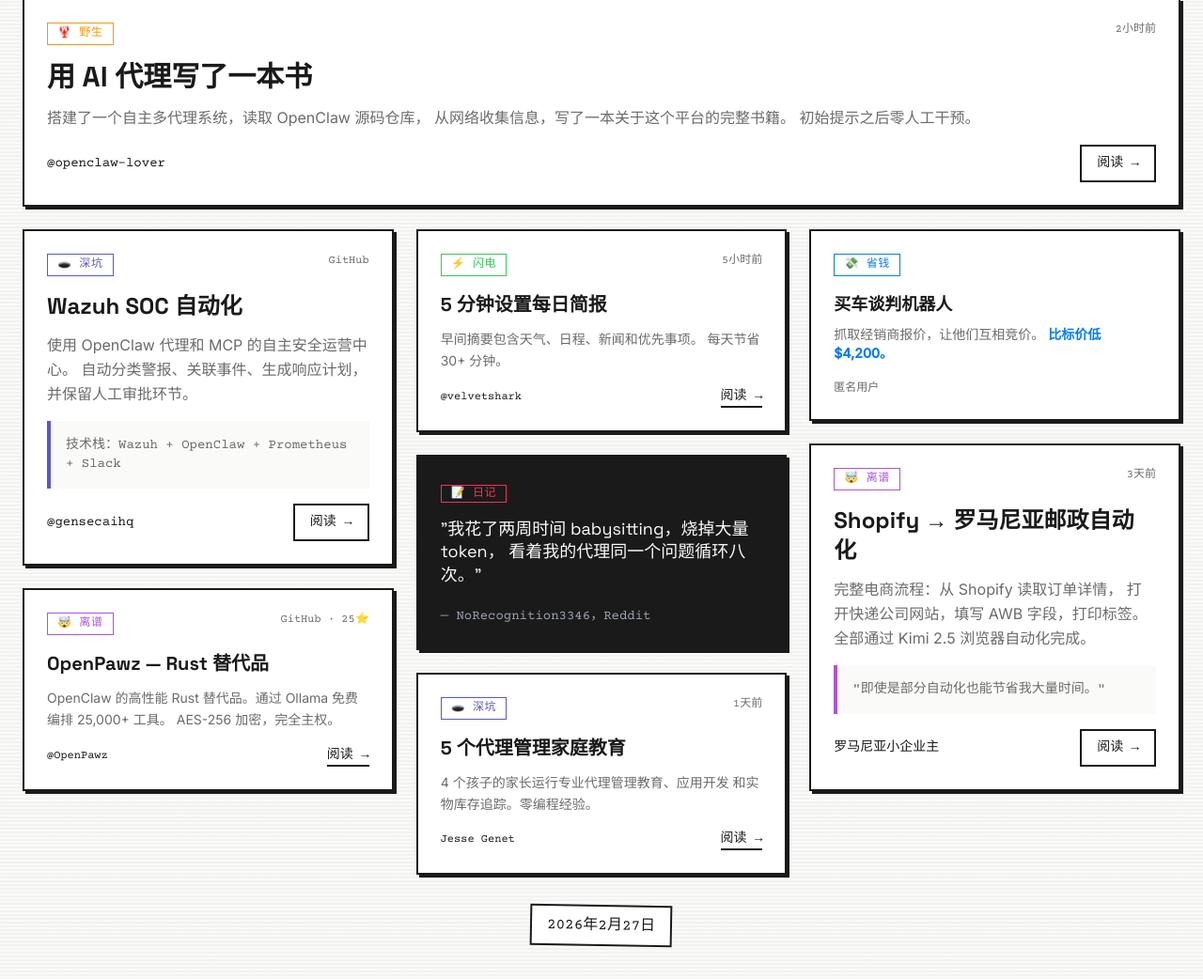
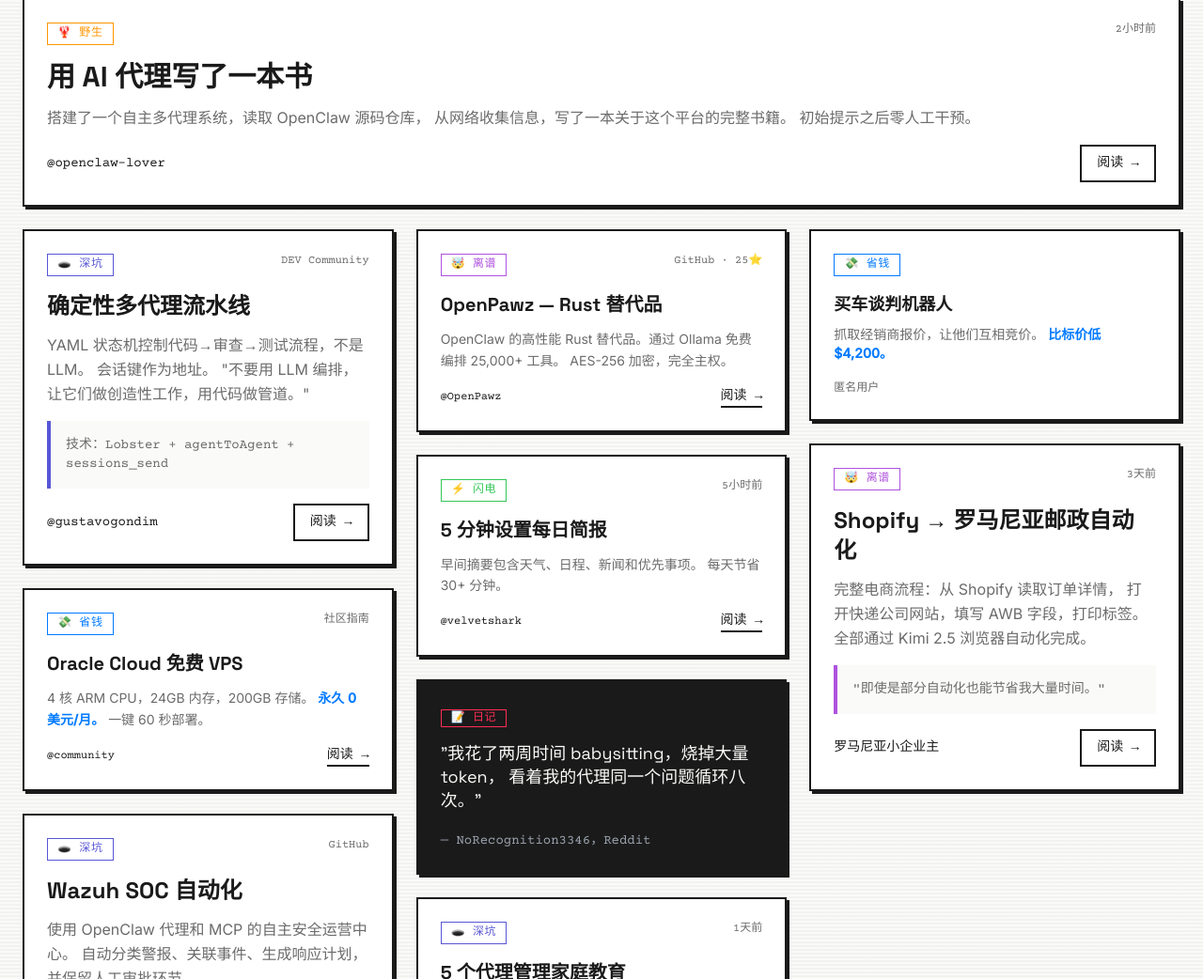
Before and after one commit to yuanhao/OpenClaw-Hunt, a plain HTML site: page zh/index.html in a window 1280 px wide. Shown: the part 254-1296 px from the top of the page at 94% size. Drawn offline with nearby package versions, Linux system fonts and the light colour scheme.

Commit message:
Update homepage: add deterministic pipeline and Oracle Cloud VPS cases

```diff
--- a/zh/index.html
+++ b/zh/index.html
@@ -172,6 +172,53 @@
                         <a href="/OpenClaw-Hunt/zh/case/book-writing-agents.html" class="font-mono text-sm border-2 border-ink px-4 py-2 hover:bg-ink hover:text-paper transition-colors">
                             阅读 →
                         </a>
+                    </div>
+                </article>
+
+                <!-- New: 确定性多代理流水线 -->
+                <article class="card card-large hand-drawn bg-white p-6" data-category="deep hot">
+                    <div class="flex justify-between items-start mb-4">
+                        <span class="category-pill text-deep">🕳️ 深坑</span>
+                        <span class="font-mono text-xs text-muted">DEV Community</span>
+                    </div>
+                    <h2 class="font-display text-2xl font-bold mb-3">
+                        确定性多代理流水线
+                    </h2>
+                    <p class="text-muted mb-4 leading-relaxed">
+                        YAML 状态机控制代码→审查→测试流程，不是 LLM。
+                        会话键作为地址。
+                        "不要用 LLM 编排，让它们做创造性工作，用代码做管道。"
+                    </p>
+                    <div class="bg-paper p-4 mb-4 border-l-4 border-deep">
+                        <p class="font-mono text-sm text-muted">
+                            技术：Lobster + agentToAgent + sessions_send
+                        </p>
+                    </div>
+                    <div class="flex justify-between items-center">
+                        <span class="font-mono text-sm">@gustavogondim</span>
+                        <a href="/OpenClaw-Hunt/zh/case/deterministic-pipeline.html" class="font-mono text-sm border-2 border-ink px-4 py-2 hover:bg-ink hover:text-paper transition-colors">
+                            阅读 →
+                        </a>
+                    </div>
+                </article>
+
+                <!-- New: Oracle Cloud 免费 VPS -->
+                <article class="card card-medium hand-drawn bg-white p-6" data-category="save hot">
+                    <div class="flex justify-between items-start mb-4">
+                        <span class="category-pill text-save">💸 省钱</span>
+                        <span class="font-mono text-xs text-muted">社区指南</span>
+                    </div>
+                    <h2 class="font-display text-xl font-bold mb-3">
+                        Oracle Cloud 免费 VPS
+                    </h2>
+                    <p class="text-muted text-sm mb-4 leading-relaxed">
+                        4 核 ARM CPU，24GB 内存，200GB 存储。
+                        <strong class="text-save">永久 0 美元/月。</strong>
+                        一键 60 秒部署。
+                    </p>
+                    <div class="flex justify-between items-center">
+                        <span class="font-mono text-xs">@community</span>
+                        <a href="/OpenClaw-Hunt/zh/case/oracle-cloud-vps.html" class="font-mono text-sm border-b-2 border-ink">阅读 →</a>
                     </div>
                 </article>
 
```
Also changed, not shown: index.html (+47 -0 lines).
